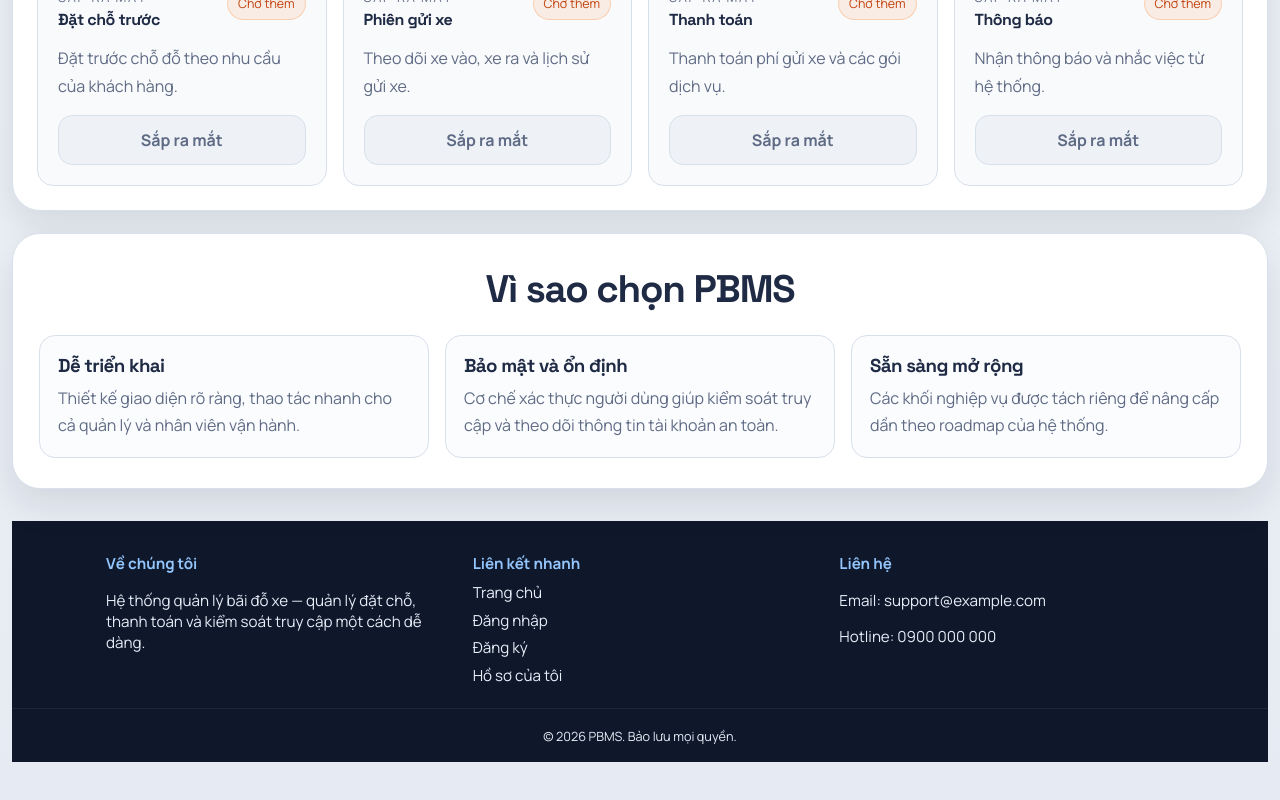
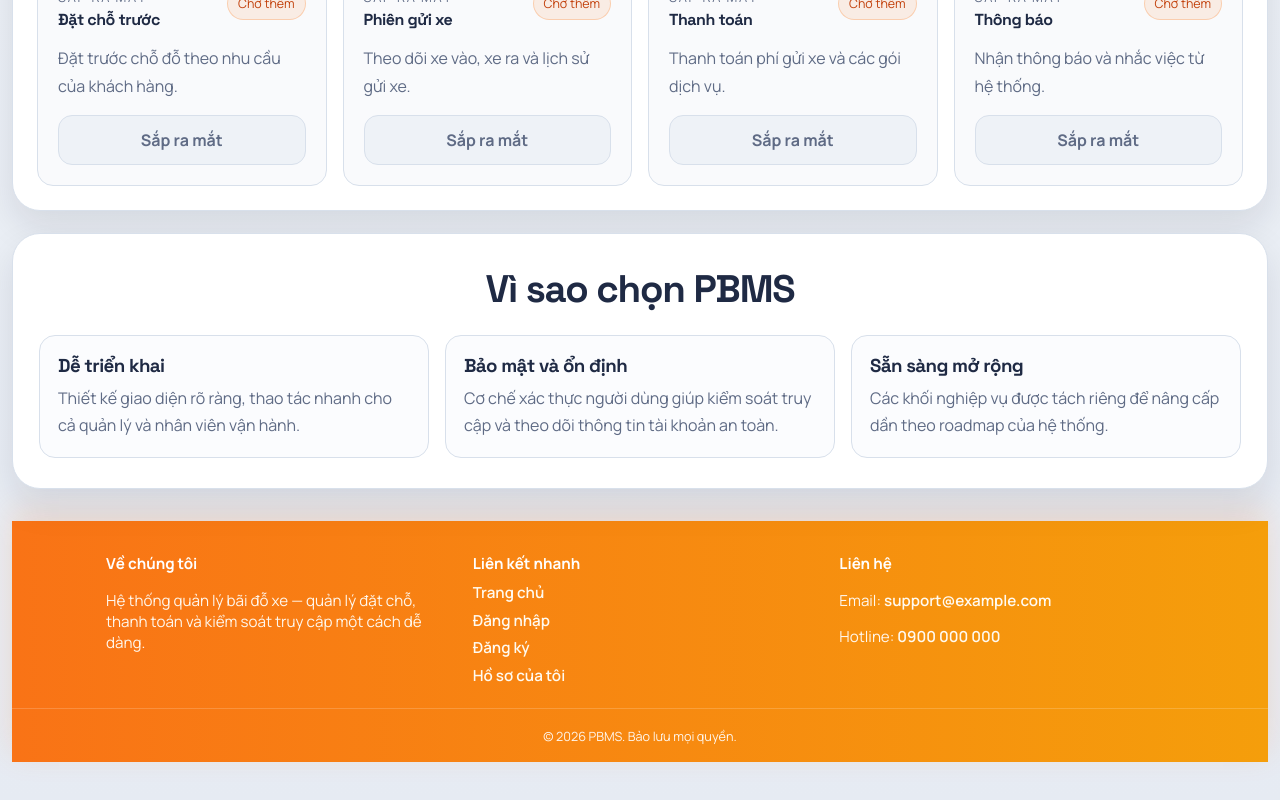
Before and after one commit to locphamxuan/ParkingManagement_FE_WDP301, a React (Vite) app: page / in a window 1280 px wide. Shown: the part 1238-2038 px from the top of the page. Built offline with nearby package versions, Linux system fonts and the light colour scheme.

Commit message:
fix footer
fix footer

```diff
--- a/src/components/layout/Footer.css
+++ b/src/components/layout/Footer.css
@@ -1,22 +1,71 @@
 .site-footer {
-  background: var(--slate-900, #0f172a);
-  color: var(--slate-100, #e6eef8);
+  background: linear-gradient(90deg, #f97316, #f59e0b);
+  color: #fff7ed;
   padding: 2rem 0 1rem;
   font-size: 0.95rem;
   margin-top: 2rem;
+  box-shadow: 0 -10px 30px rgba(249, 115, 22, 0.16);
 }
-.site-footer .container { max-width: 1100px; margin: 0 auto; padding: 0 1rem; }
-.footer-grid { display: flex; gap: 2rem; flex-wrap: wrap; }
-.footer-col { flex: 1; min-width: 200px; }
-.footer-col h4 { margin: 0 0 .5rem; color: var(--blue-300, #93c5fd); }
-.footer-col p, .footer-col ul, .footer-col a, .footer-col li { color: inherit; }
+
+.site-footer .container {
+  max-width: 1100px;
+  margin: 0 auto;
+  padding: 0 1rem;
+}
+
+.footer-grid {
+  display: flex;
+  gap: 2rem;
+  flex-wrap: wrap;
+}
+
+.footer-col {
+  flex: 1;
+  min-width: 200px;
+}
+
+.footer-col h4 {
+  margin: 0 0 0.5rem;
+  color: #ffffff;
+}
+
+.footer-col p,
+.footer-col ul,
+.footer-col a,
+.footer-col li {
+  color: inherit;
+}
 .footer-col ul { list-style: none; padding: 0; margin: 0; }
 .footer-col li { margin: 0.4rem 0; }
-.footer-col a { color: var(--slate-100); text-decoration: none; }
-.footer-col a:hover { color: var(--blue-200, #bfdbfe); text-decoration: underline; }
-.footer-bottom { border-top: 1px solid rgba(255,255,255,0.06); margin-top: 1rem; padding-top: 1rem; text-align: center; }
+
+.footer-col a {
+  color: #fffaf0;
+  text-decoration: none;
+  font-weight: 600;
+}
+
+.footer-col a:hover {
+  color: #ffffff;
+  text-decoration: underline;
+}
+
+.footer-bottom {
+  border-top: 1px solid rgba(255, 255, 255, 0.18);
+  margin-top: 1rem;
+  padding-top: 1rem;
+  text-align: center;
+}
+
+.footer-bottom small {
+  color: rgba(255, 255, 255, 0.92);
+}
 
 @media (max-width: 640px) {
-  .footer-grid { flex-direction: column; }
-  .site-footer { padding: 1.25rem 0; }
+  .footer-grid {
+    flex-direction: column;
+  }
+
+  .site-footer {
+    padding: 1.25rem 0;
+  }
 }
```
